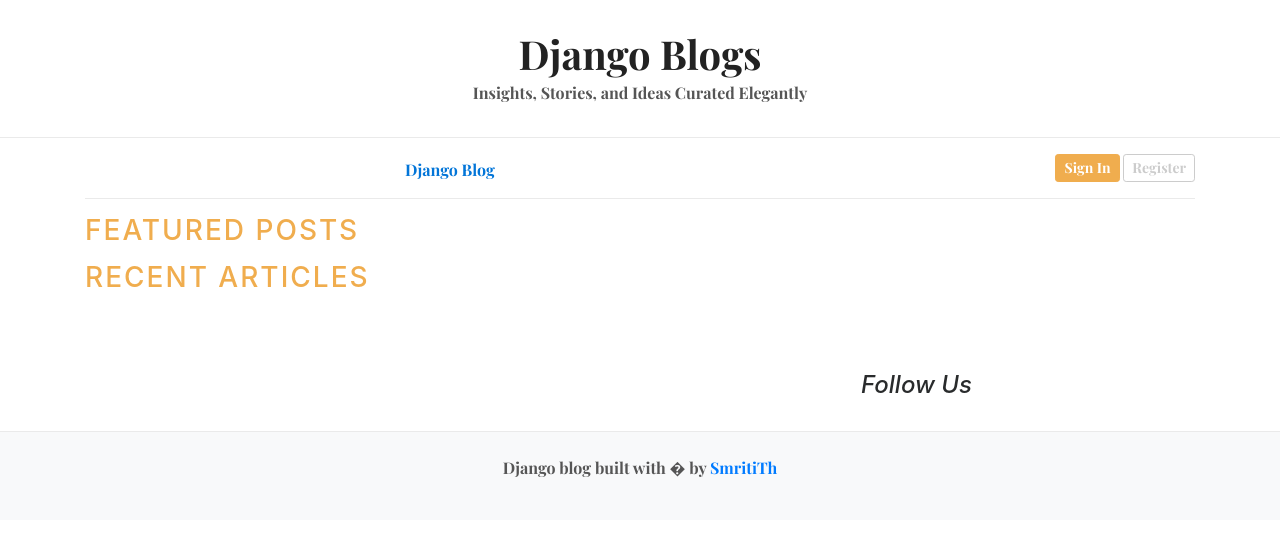
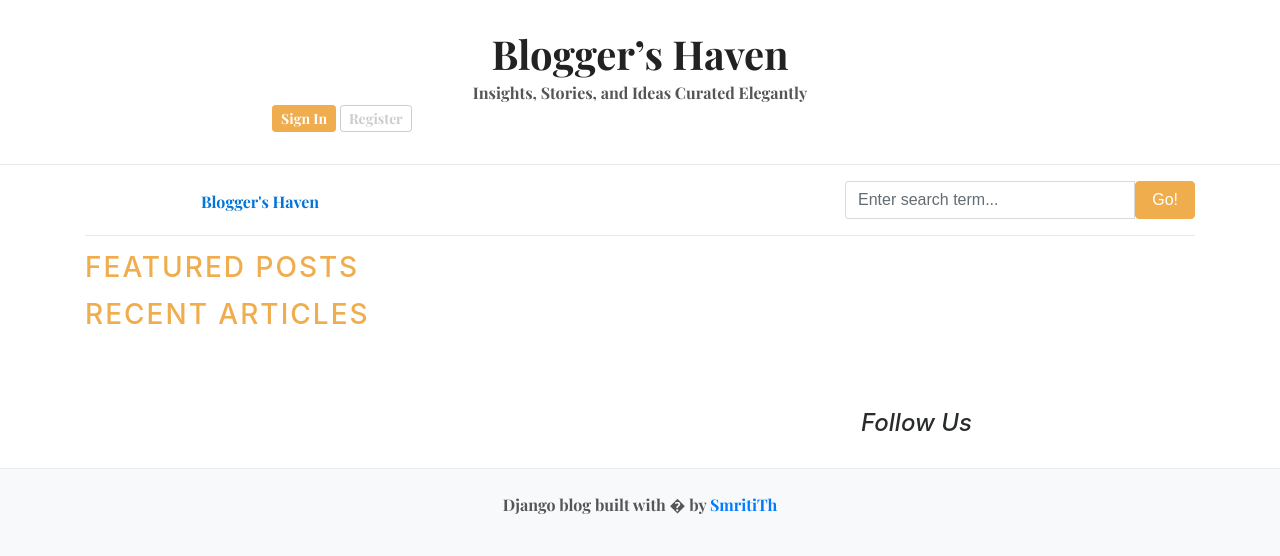
Before and after one commit to ismritith/Bloggers-Haven, a Django app: page / in a window 1280 px wide. Shown: the top 556 px of the page. Run offline with Django 5.2, Linux system fonts and the light colour scheme; data that the repository does not hold is empty.

Commit message:
search features

```diff
--- a/blogger_haven/settings.py
+++ b/blogger_haven/settings.py
@@ -23,7 +23,7 @@
 SECRET_KEY = 'django-insecure-yuoppkpxs3k)s%j&jvmb(gjp%(=fy2onn&-ds6)sx2w)tog$z1'
 
 # SECURITY WARNING: don't run with debug turned on in production!
-DEBUG = False
+DEBUG = True
 
 ALLOWED_HOSTS = ['*']
 
--- a/blogger_haven/urls.py
+++ b/blogger_haven/urls.py
@@ -52,7 +52,10 @@
     path('admin/', admin.site.urls),
     path('', views.home, name='home'),
     path('category/', include('blogs.urls')),
-    path('<slug:slug>/', BlogsView.blogs, name='blog'),
+    path('blogs/<slug:slug>/', BlogsView.blogs, name='blog'),
+
+    #search endpoint
+    path('search/', BlogsView.search, name='search'),
 ]
 
 if settings.DEBUG:
--- a/templates/base.html
+++ b/templates/base.html
@@ -59,22 +59,38 @@
 <body>
 
   <!-- Header -->
-  <header class="blog-header">
-    <h1>Django Blogs</h1>
-    <p>Insights, Stories, and Ideas Curated Elegantly</p>
-  </header>
+<header class="blog-header">
+  <div class="header-wrapper">
+
+    <div class="brand">
+      <h1>Blogger’s Haven</h1>
+      <p>Insights, Stories, and Ideas Curated Elegantly</p>
+    </div>
+          <div class="col-4 d-flex justify-content-end align-items-center">
+            <a class="btn btn-sm btn-warning" href="#">Sign In</a> &nbsp;
+            <a class="btn btn-sm btn-outline-secondary" href="#">Register</a>
+          </div>
+
+
+  </div>
+</header>
+
+
+
 
 <body>
     <div class="container">
       <header class="blog-header py-3">
         <div class="row flex-nowrap justify-content-between align-items-center">
-          <div class="col-8 pt-1">
-            <a class="blog-header-logo text-dark" href="/">Django Blog</a>
+          <div class="col-4 pt-1">
+            <a class="blog-header-logo text-dark" href="/">Blogger's Haven</a>
           </div>
-          <div class="col-4 d-flex justify-content-end align-items-center">
-            <a class="btn btn-sm btn-warning" href="#">Sign In</a> &nbsp;
-            <a class="btn btn-sm btn-outline-secondary" href="#">Register</a>
-          </div>
+          <div class="col-4">
+            <form action="{% url 'search' %}" method="GET">
+                <div class="input-group">
+                    <input class="form-control" type="text" name="keyword" placeholder="Enter search term..." aria-label="Enter search term..." aria-describedby="button-search" />
+                    <button type="submit" class="btn btn-warning" id="button-search">Go!</button>
+                </div>
         </div>
       </header>
 
```
Also changed, not shown: blogs/views.py (+12 -0 lines), templates/posts_by_category.html (+0 -18 lines), templates/search.html (added, +25 -0 lines).
